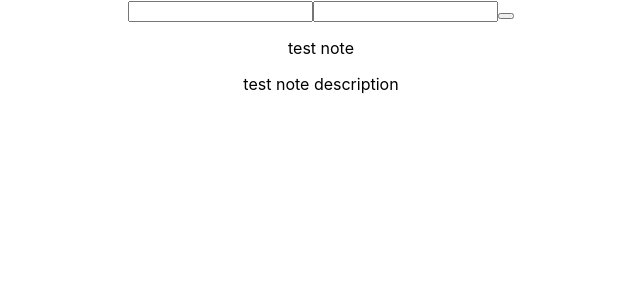
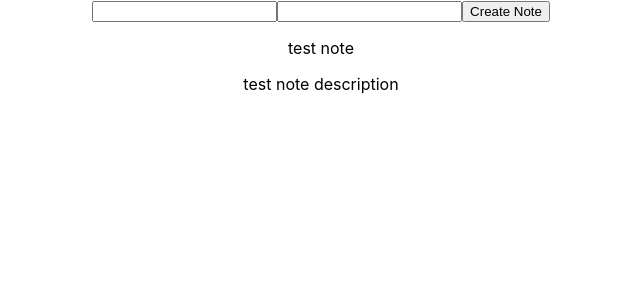
Before and after one commit to DawnDeWaay/tdd-amplify-react, a React (Create React App) app: page / in a window 1280 px wide. Shown: the top 300 px of the page, without its empty margins (319-959 px from the left). Built offline with nearby package versions, Linux system fonts and the light colour scheme.

Commit message:
labeled the buttton so that users know what it does

```diff
--- a/src/NoteForm.js
+++ b/src/NoteForm.js
@@ -3,7 +3,7 @@ function NoteForm(props) {
         <div>
             <input data-testid="note-name-field"/>
             <input data-testid="note-description-field"/>
-            <button data-testid="note-form-submit"/>
+            <button data-testid="note-form-submit">Create Note</button>
             <p data-testid="test-name-0">test note</p>
             <p data-testid="test-description-0">test note description</p>
         </div>
```
Also changed, not shown: 2 other files (tests, documents, lock files or other folders).
